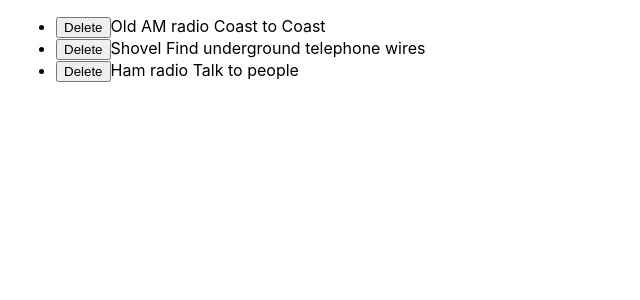
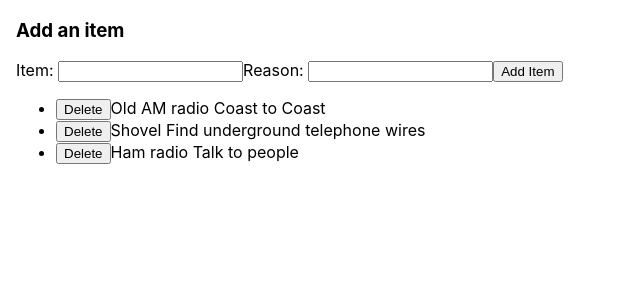
Before and after one commit to nicholasgriffen/react-items, a React (Create React App) app: page / in a window 1280 px wide. Shown: the top 300 px of the page, without its empty margins (0-640 px from the left). Built offline with nearby package versions, Linux system fonts and the light colour scheme.

Commit message:
add item

```diff
--- /dev/null
+++ b/src/components/AddItem/AddItem.js
@@ -0,0 +1,42 @@
+import React, { Component } from 'react'
+
+class AddItem extends Component {
+    constructor(props) {
+        super(props)
+        this.state = {
+            item: '',
+            reason: '',
+        }
+    }
+    onSubmit = e => {
+        e.preventDefault()
+        const { onAddItem } = this.props
+        const { item, reason } = this.state
+        onAddItem({item, reason})
+    }
+
+    onChange = e => {
+        e.preventDefault()
+        this.setState({
+            ...this.state,
+            [e.target.name]: e.target.value
+        })
+    }
+
+    render() {
+        return (
+            <div>
+                <h3>Add an item</h3>
+                <form onSubmit={this.onSubmit}>
+                    <label>Item: </label>
+                    <input name="item" onChange={this.onChange} value={this.state.item}/>
+                    <label>Reason: </label>
+                    <input name="reason" onChange={this.onChange} value={this.state.reason}/>
+                    <input type="submit" value="Add Item"/>
+                </form>
+            </div>
+        )
+    }
+}
+
+export default AddItem
--- a/src/components/App/App.js
+++ b/src/components/App/App.js
@@ -1,11 +1,13 @@
 import React, { Component } from 'react'
 import ItemList from '../ItemList/ItemList'
+import AddItem from '../AddItem/AddItem'
 import './App.css'
 
 class App extends Component {
   constructor(props) {
     super(props)
     this.state = {
+      id: 3,
       items: [
         { id: 0, item: 'Old AM radio', reason: 'Coast to Coast' },
         { id: 1, item: 'Shovel', reason: 'Find underground telephone wires' },
@@ -22,9 +24,19 @@ class App extends Component {
     })
   }
 
+  onAddItem = ({ item, reason }) => {
+    const newItem = { item, reason, id: this.state.id}
+    this.setState({
+      ...this.state,
+      items: [...this.state.items, newItem],
+      id: this.state.id + 1
+    })
+  }
+
   render() {
     return (
       <div className="App">
+      <AddItem onAddItem={this.onAddItem}/>
        <ItemList items={this.state.items} onDeleteItem={this.onDeleteItem}/>
        </div>
     )
```
